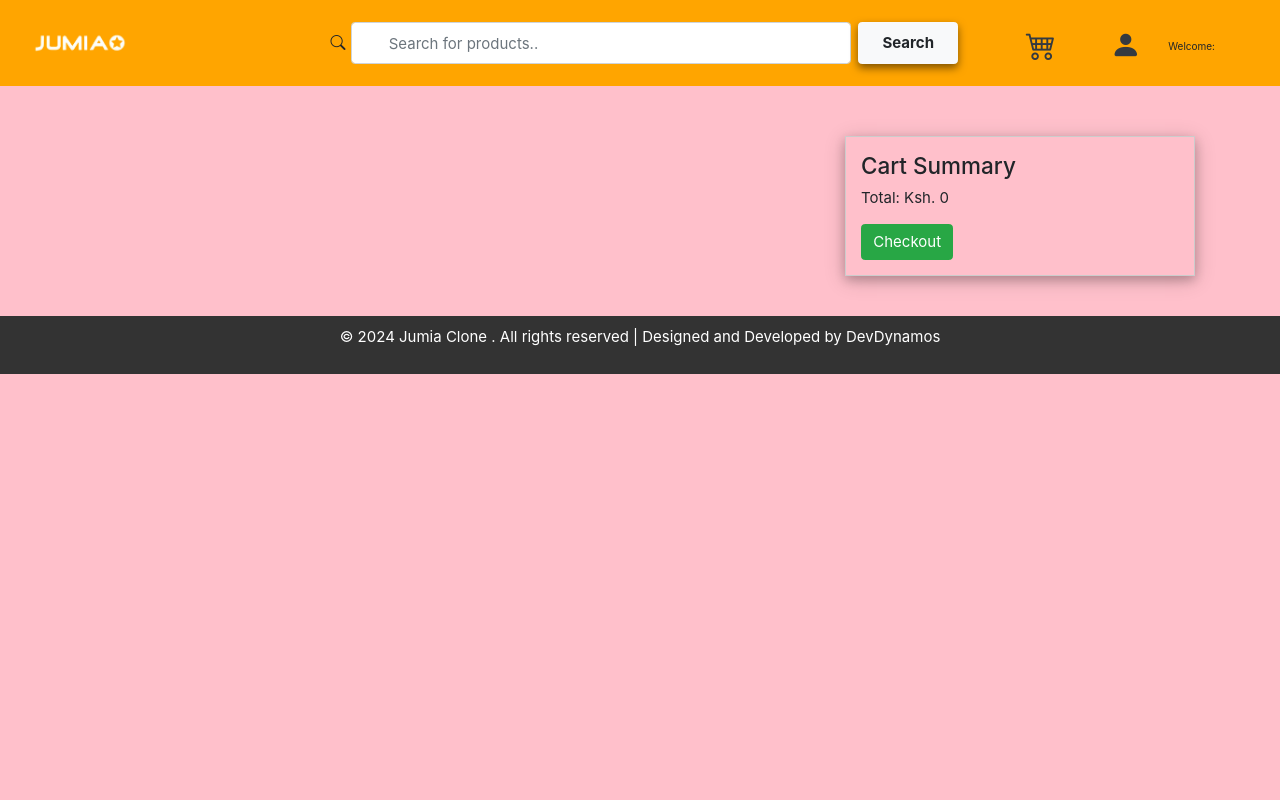
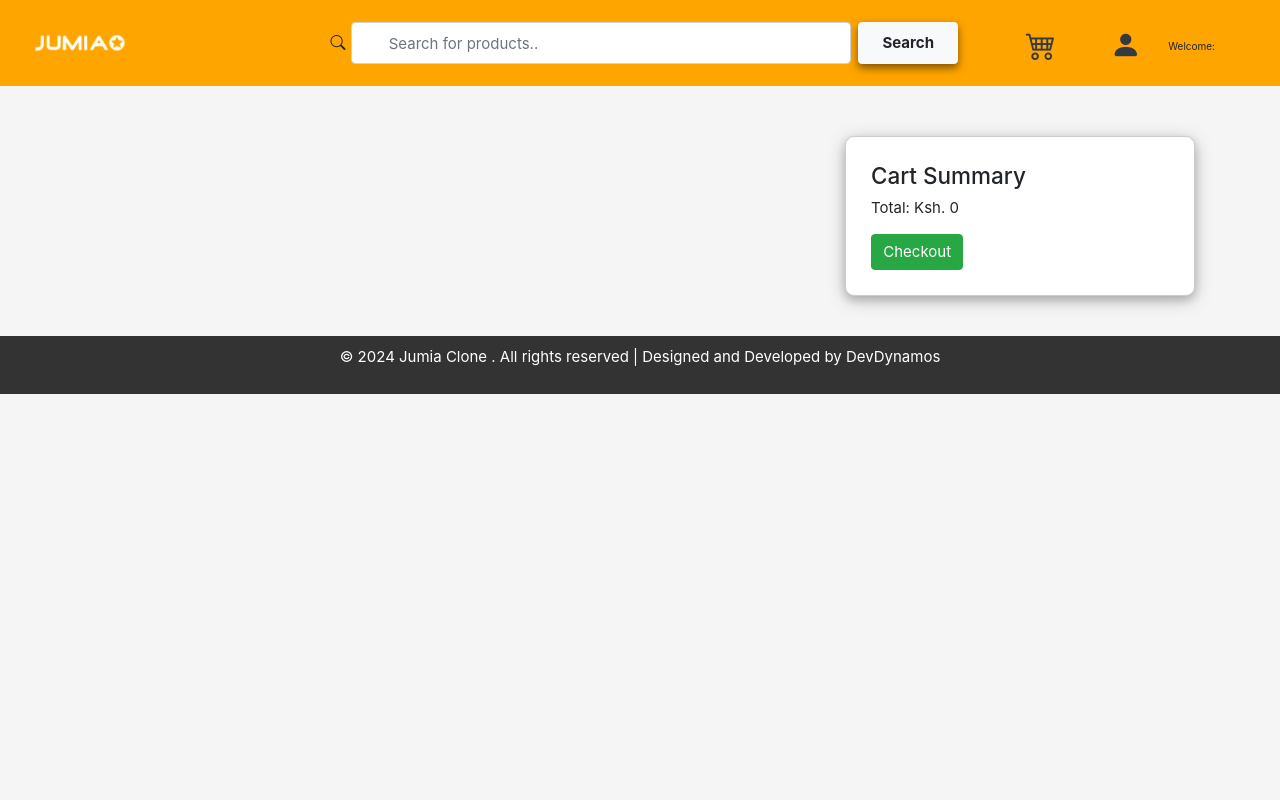
Before and after one commit to brandonladen/jumia_clone, a Django app: page /cart/ in a window 1280 px wide. Run offline with Django 4.2, Linux system fonts and the light colour scheme; a user stored in the database is signed in; data comes from the database, SQL or seed files in the repository; both versions use the stored data as it was after the commit; some libraries are stand-ins or nearby versions.

Commit message:
updated cart background color

```diff
--- a/products/templates/products/cart.html
+++ b/products/templates/products/cart.html
@@ -3,11 +3,19 @@
 <head>
     <title>Shopping Cart</title>
     <style>
+        body{
+            margin: 0;
+            padding: 0;
+            min-height: 100vh;
+            background-color: whitesmoke;
+        }
         .product-card {
             margin-bottom: 20px;
-            padding: 15px;
+            padding: 25px;
             border: 1px solid #ccc;
             position: relative;
+            background-color: white;
+            border-radius: 9px;
         }
 
         .remove-btn {
--- a/products/templates/products/index.html
+++ b/products/templates/products/index.html
@@ -3,7 +3,7 @@
 
 {% block content %}
 
-    <div class="container" style="margin-top: -30px;;">
+    <div class="container" style="margin-top: -30px;back;">
         <div class="product-category">
             <div class="product-category-list">
                 <a href="#"><p><i class='bx bxs-shopping-bag'></i>Official Stores</p></a>
--- a/static/css/base.css
+++ b/static/css/base.css
@@ -1,4 +1,8 @@
-
+body{
+    margin: 0;
+    padding: 0;
+    min-height: 100vh;
+}
 #header{
     margin-bottom: 50px;
     display: flex;
--- a/static/css/index.css
+++ b/static/css/index.css
@@ -3,7 +3,8 @@
     padding: 0;
 }
 body{
-   background-color: pink;
+   background-color: whitesmoke;
+   min-height: 100vh;
 }
 
 .product-category{
```
Also changed, not shown: db.sqlite3, static/assets/images/6-piece-white-dinner-plate-set.jpg (added), static/assets/images/adults-plain-cotton-tshirt-2-pack-teal_meNTJSw.jpg (added), static/assets/images/floral-mixing-bowl-set.jpg (added), static/assets/images/men-cozy-fleece-zip-up-hoodie-red_FuzPmEh.jpg (added).
